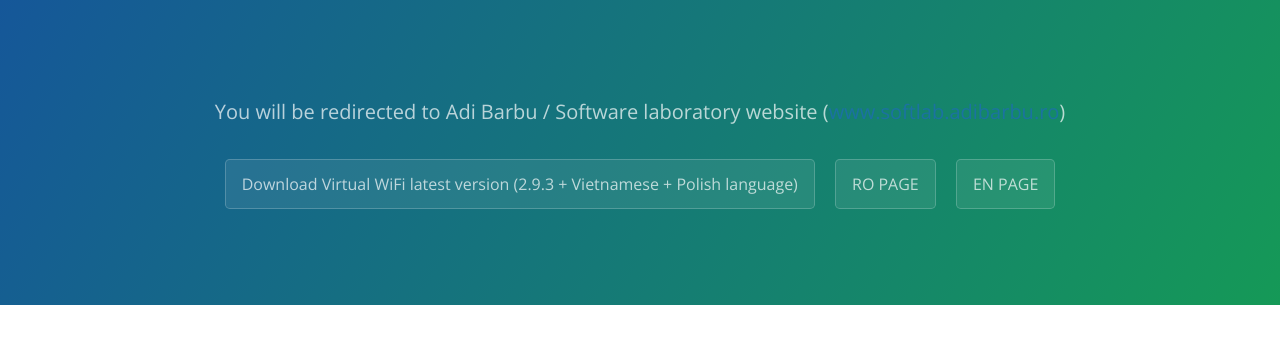
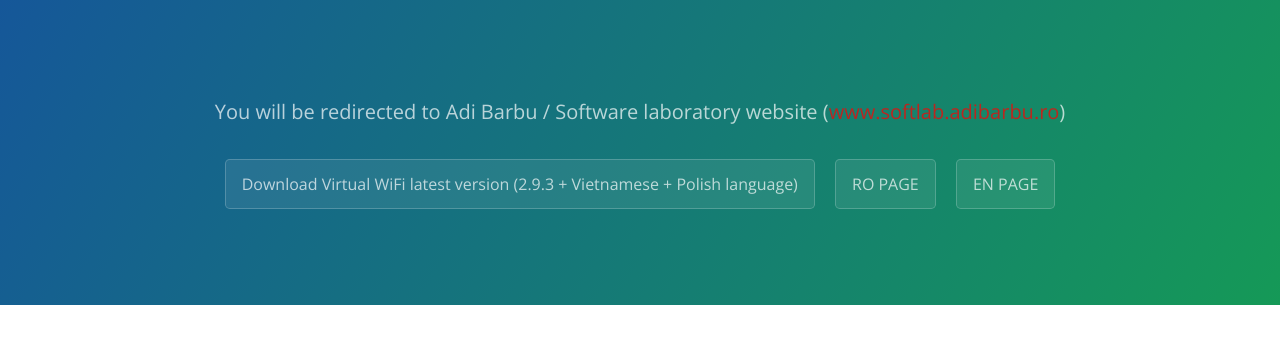
Before and after one commit to adibarburo/soft, a plain HTML site: page index.html in a window 1280 px wide. Drawn offline with nearby package versions, Linux system fonts and the light colour scheme; files that its build step writes are made by us from their sources.

Commit message:
Update index.html

```diff
--- a/index.html
+++ b/index.html
@@ -15,7 +15,7 @@
   </head>
   <body>
     <section class="page-header">
-      <h2 class="project-tagline">You will be redirected to Adi Barbu / Software laboratory website (<a style="color:fff;" href = "www.softlab.adibarbu.ro">www.softlab.adibarbu.ro</a>)</h2>
+      <h2 class="project-tagline">You will be redirected to Adi Barbu / Software laboratory website (<a style="color:red;" href = "www.softlab.adibarbu.ro">www.softlab.adibarbu.ro</a>)</h2>
       <a href="/InstallerVirtualWiFi12.9.3_VN_PL_updates.exe" class="btn">Download Virtual WiFi latest version (2.9.3 + Vietnamese + Polish language)</a>
       <a href="http://www.adibarbu.ro/p/virtual-wifi.html" class="btn">RO PAGE</a>
       <a href="http://www.en.adibarbu.ro/p/virtual-wifi.html" class="btn">EN PAGE</a>
```
